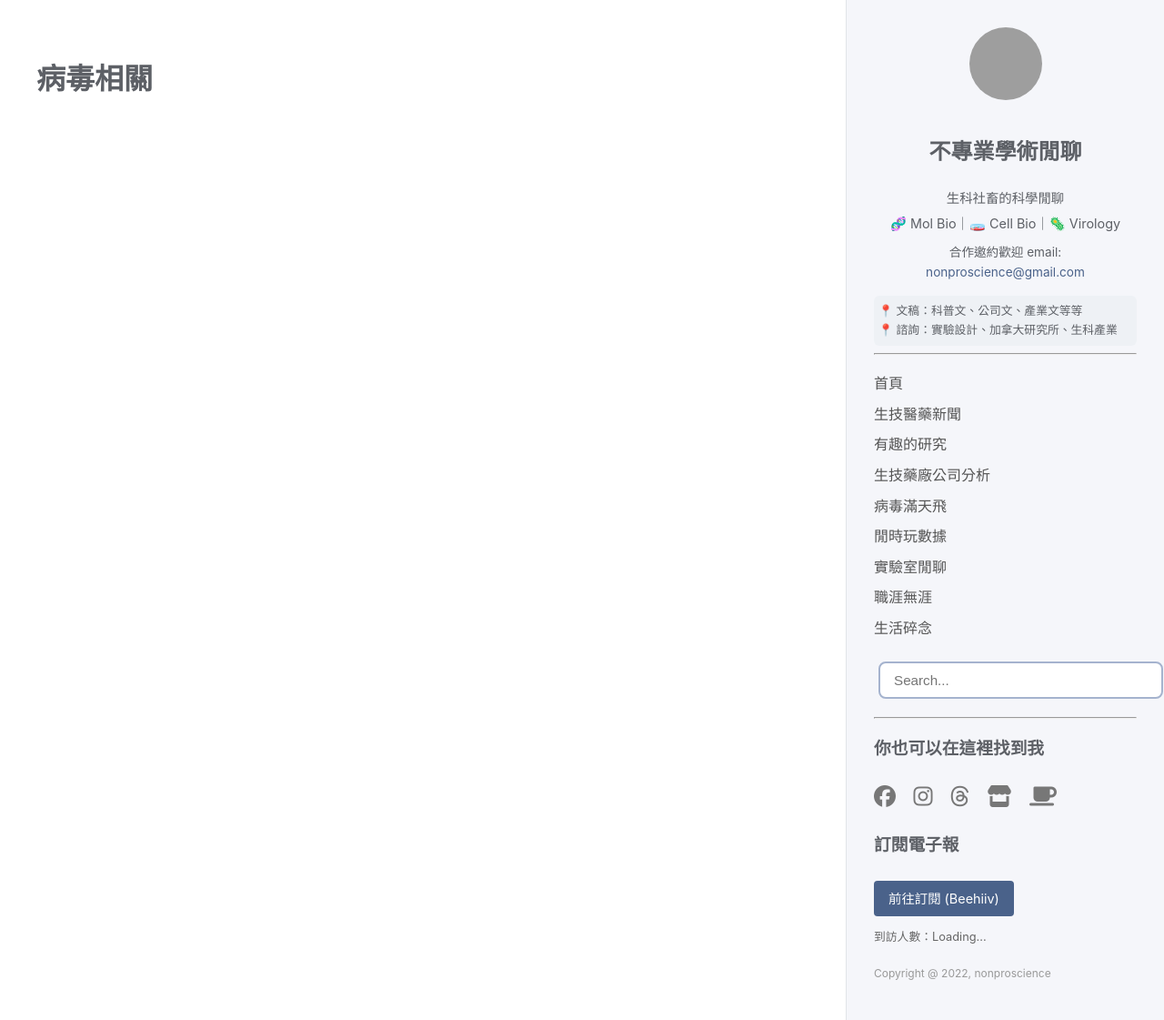
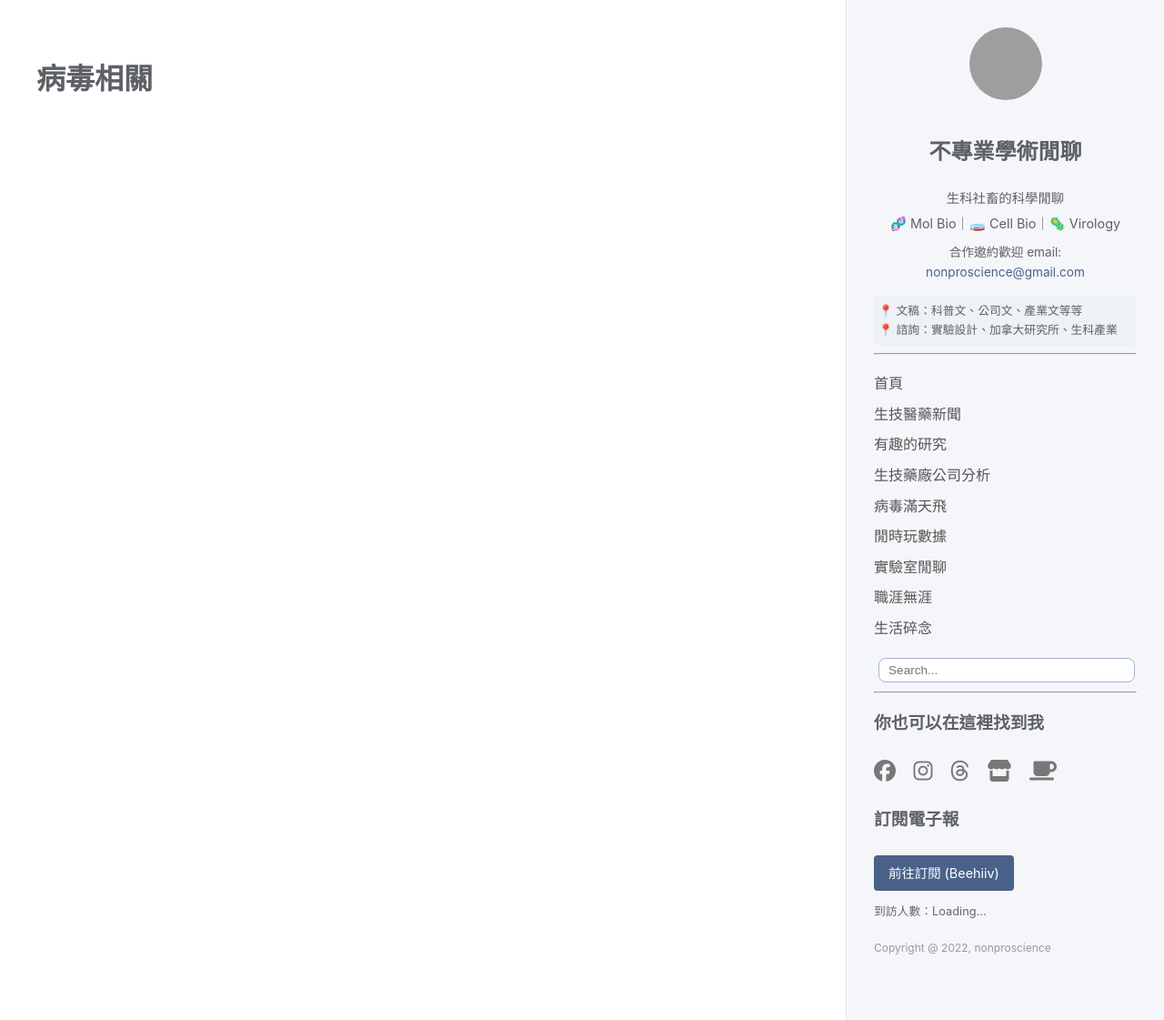
Before and after one commit to lindakang/lindakang.github.io, a Jekyll site: the page built from category/virology.md, in a window 1280 px wide and 1121 px high. Shown: the whole window at 91% size. Built offline with Jekyll 4.4.1, drawn with Linux system fonts in a browser that asks for light colours; comment, search, counter and statistics services are not loaded; grey boxes are pictures that could not be loaded.

Commit message:
Update style.css

```diff
--- a/assets/css/style.css
+++ b/assets/css/style.css
@@ -413,18 +413,19 @@ p code, li code, td code {
 /* ========================================= */
 
 .sidebar-search {
-    margin-top: 20px;
-    margin-bottom: 20px;
+    margin-top: 10px;
+    margin-bottom: 10px;
+    width: 90%;
     padding: 0 5px; /* 稍微留一點左右空間 */
 }
 
 /* 輸入框本體 */
 #search-input {
     width: 100%;
-    padding: 10px 15px;
-    border: 2px solid #a5b3ce; /* 淺藍灰色邊框 */
+    padding: 5px 10px;
+    border: 1px solid #a5b3ce; /* 淺藍灰色邊框 */
     border-radius: 8px;        /* 圓角 */
-    font-size: 0.95rem;
+    font-size: 0.85rem;
     color: #555;
     background-color: #fff;
     outline: none;             /* 去掉預設的黑框 */
@@ -441,7 +442,7 @@ p code, li code, td code {
 #results-container {
     list-style: none;
     padding: 0;
-    margin-top: 10px;
+    margin-top: 8px;
     background: #fff;
     border: 1px solid #eee;
     border-radius: 6px;
@@ -455,7 +456,7 @@ p code, li code, td code {
 }
 
 #results-container li {
-    padding: 8px 12px;
+    padding: 6px 10px; /* 列表內距 */
     border-bottom: 1px solid #f0f0f0;
 }
 
@@ -466,7 +467,7 @@ p code, li code, td code {
 #results-container a {
     color: #333;
     text-decoration: none;
-    font-size: 0.9rem;
+    font-size: 0.85rem;
     display: block;
 }
 
```
